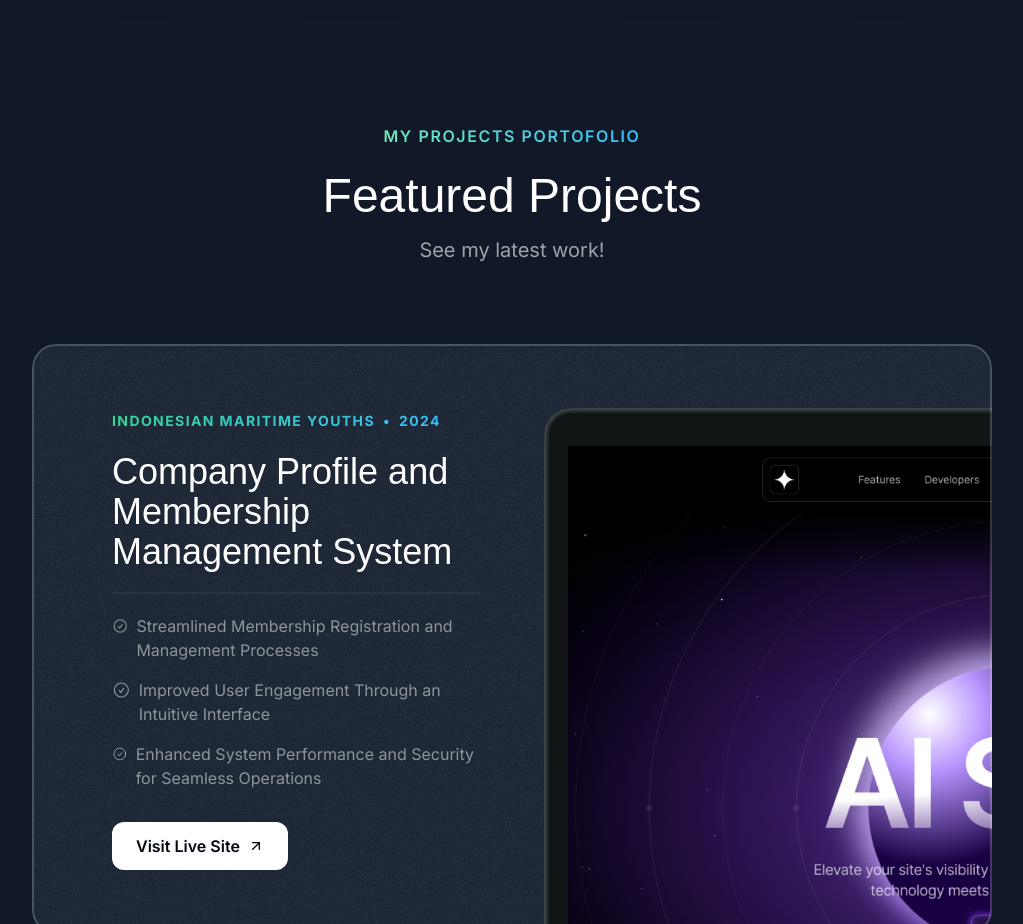
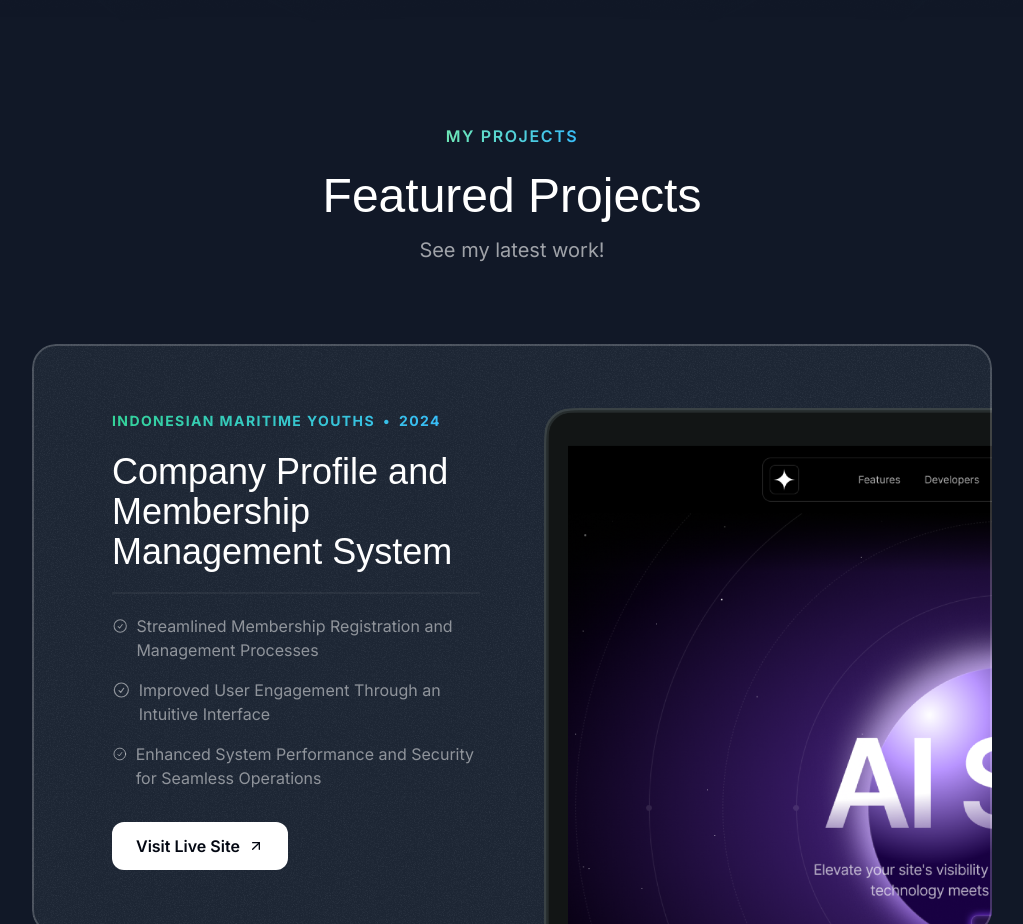
Before and after one commit to msandypr/msandypr.com, a Next.js app: page / in a window 1280 px wide. Shown: the part 960-1884 px from the top of the page, without its empty margins (128-1151 px from the left). Built offline with nearby package versions, Linux system fonts and the light colour scheme; a web font is replaced by a local one.

Commit message:
refactor(sections): project section headers

```diff
--- a/src/sections/Projects.tsx
+++ b/src/sections/Projects.tsx
@@ -3,6 +3,7 @@ import projectImageTemplate from "@/assets/images/projectsImageSectionTemplate.p
 import CheckCircleIcon from "@/assets/icons/check-circle.svg";
 import ArrowUpRightIcon from "@/assets/icons/arrow-up-right.svg";
 import grainImage from "@/assets/images/grain.jpg";
+import { SectionHeader } from "@/components/SectionHeader";
 
 const portofolioProjects = [
   {
@@ -34,11 +35,10 @@ export const ProjectsSection = () => {
   return (
     <section className="pb-16 lg:py-24">
       <div className="container">
-        <div className="flex justify-center">
-          <p className="uppercase font-semibold tracking-widest bg-gradient-to-r from-emerald-300 to-sky-400 bg-clip-text text-transparent text-center">My Projects Portofolio</p>
-        </div>
-        <h2 className="font-serif text-3xl md:text-5xl text-center mt-6">Featured Projects</h2>
-        <p className="text-center md:text-lg lg:text-xl text-white/60 mt-4 max-w-md mx-auto">See my latest work!</p>
+        <SectionHeader
+          eyebrow="My Projects"
+          title="Featured Projects"
+          description="See my latest work!" />
         <div className="mt-10 md:mt-20 flex flex-col gap-20">
           {portofolioProjects.map(project => (
             <div key={project.title} className="bg-gray-800 rounded-3xl relative z-0 overflow-hidden after:z-10 after:content-[''] after:absolute after:inset-0 after:outline-2 after:outline after:-outline-offset-2 after:rounded-3xl after:outline-white/20 px-8 pt-8 md:pt-12 md:px-10 lg:pt-16 lg:px-20 after:pointer-events-none">
```
